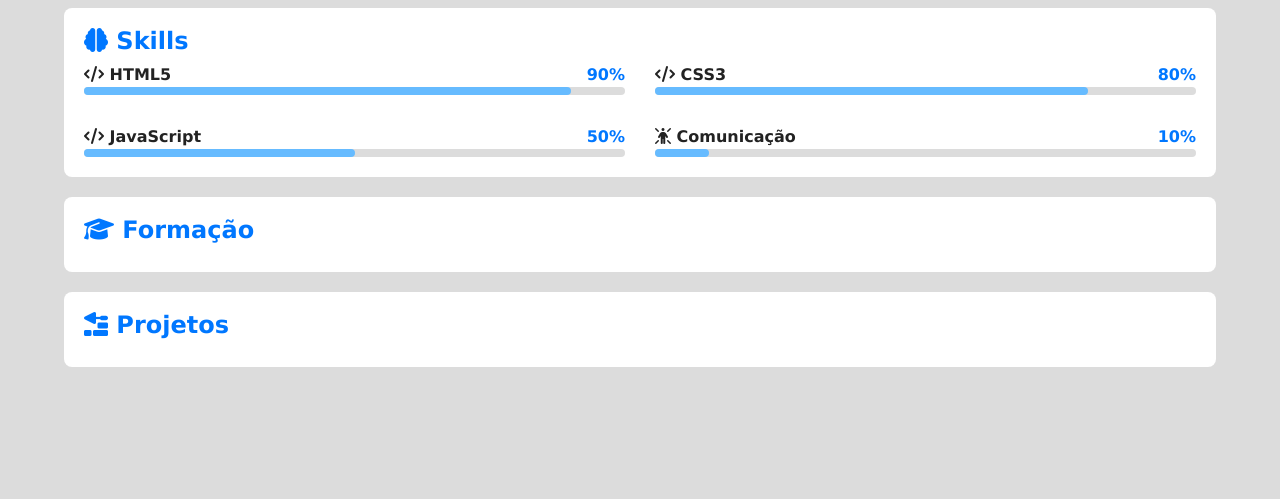
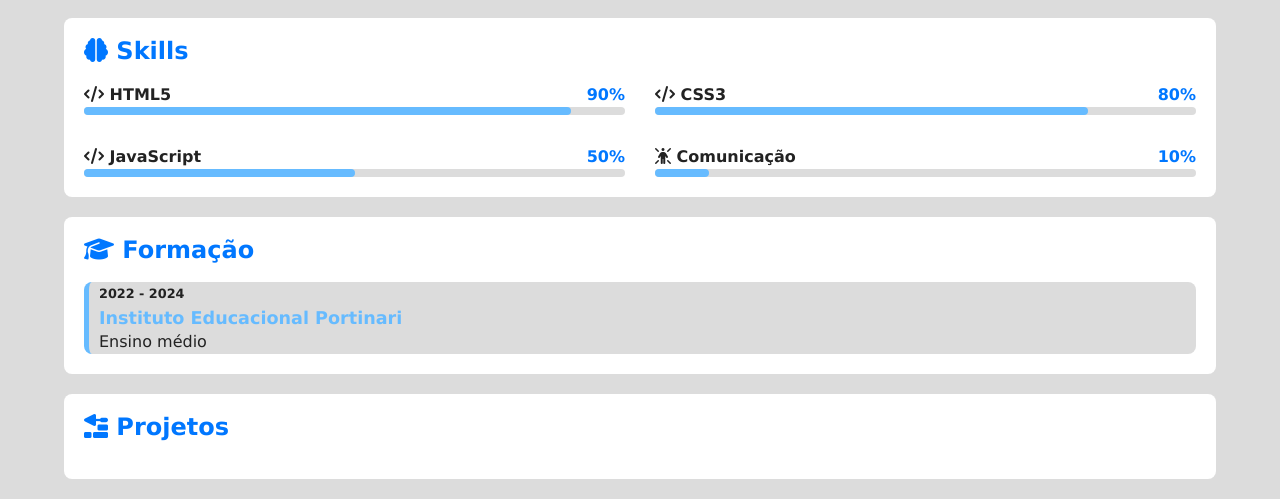
Before and after one commit to caio-sdm/Portifolio, a plain HTML site: page docs/index.html in a window 1280 px wide. Shown: the part 1256-1755 px from the top of the page. Before the commit the page ends 1643 px from the top, so only its background shows below. Drawn offline with Linux system fonts and the light colour scheme.

Commit message:
formação feita

```diff
--- a/docs/estilos/style.css
+++ b/docs/estilos/style.css
@@ -125,7 +125,7 @@ article {
 
 article h2{
   color: var(--destaque);
-  margin-bottom: 10px;
+  margin-bottom: 20px;
 }
 
 .video-container{
@@ -179,6 +179,43 @@ article h2{
   border-radius: 4px;
 }
 
+#formacao-container{
+  display: flex;
+  flex-direction: column-reverse;
+  gap: 20px;
+}
+
+#formacao-container .curso{
+  background-color: var(--fundo-principal);
+  border-radius: 8px;
+  border-left: 5px solid var(--destaque-inverso);
+  padding-left: 10px;
+  transition: border-width .5s, border-color .5s;
+}
+
+#formacao-container .curso:hover{
+  border-left-width: 15px;
+  cursor: pointer;
+  border-color: var(--destaque);
+}
+
+#formacao-container .curso:hover .instituicao{
+  color: var(--destaque);
+}
+
+#formacao-container .periodo{
+  font-size: .8em;
+  font-weight: bold;
+  color: var(--texto);
+}
+
+#formacao-container .instituicao{
+  font-size: 1.1em;
+  font-weight: bold;
+  color: var(--destaque-inverso);
+  transition: color .5s;
+}
+
 @media screen and (min-width: 768px){
   #skill-container{
     grid-template-columns: 1fr 1fr;
--- a/docs/index.html
+++ b/docs/index.html
@@ -109,6 +109,15 @@
 
             <article id="formacao">
                 <h2><i class="fa-solid fa-graduation-cap"></i> Formação</h2>
+
+                <div id="formacao-container">
+                    <div class="curso">
+                        <p class="periodo">2022 - 2024</p>
+                        <h3 class="instituicao">Instituto Educacional Portinari</h3>
+                        <p class="titulacao">Ensino médio</p>
+                    </div>
+                </div>
+
             </article> <!-- fim article formacao -->
 
             <article id="projetos">
```
